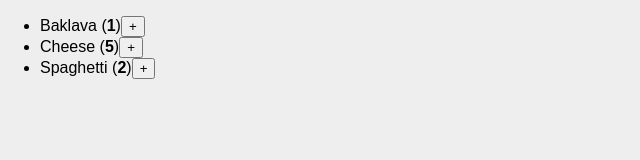
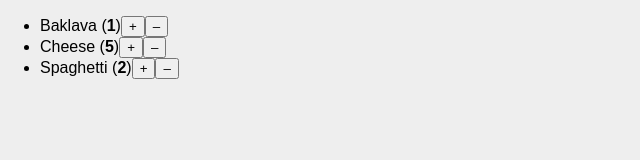
Before and after one commit to inejih-sid-mahame-abderahman/recipe-finder, a React (Create React App) app: page / in a window 1280 px wide. Shown: the top 160 px of the page, without its empty margins (0-640 px from the left). Built offline with nearby package versions, Linux system fonts and the light colour scheme.

Commit message:
we are in challenge 3 react lets go

```diff
--- a/src/App.js
+++ b/src/App.js
@@ -17,23 +17,20 @@ const initialProducts = [{
 export default function ShoppingCart() {
   const [
     products,
-    setProducts,
+    setProducts
   ] = useState(initialProducts)
 
   function handleIncreaseClick(productId) {
- const newProducts = products.map(product => {
+    setProducts(products.map(product => {
       if (product.id === productId) {
         return {
           ...product,
-          count: product.count + 1,
+          count: product.count + 1
         };
+      } else {
+        return product;
       }
-
-      return product;
-    }
-    );
-
-    setProducts(newProducts);
+    }))
   }
 
   return (
@@ -48,6 +45,9 @@ export default function ShoppingCart() {
           }}>
             +
           </button>
+          <button>
+            –
+          </button>
         </li>
       ))}
     </ul>
```
